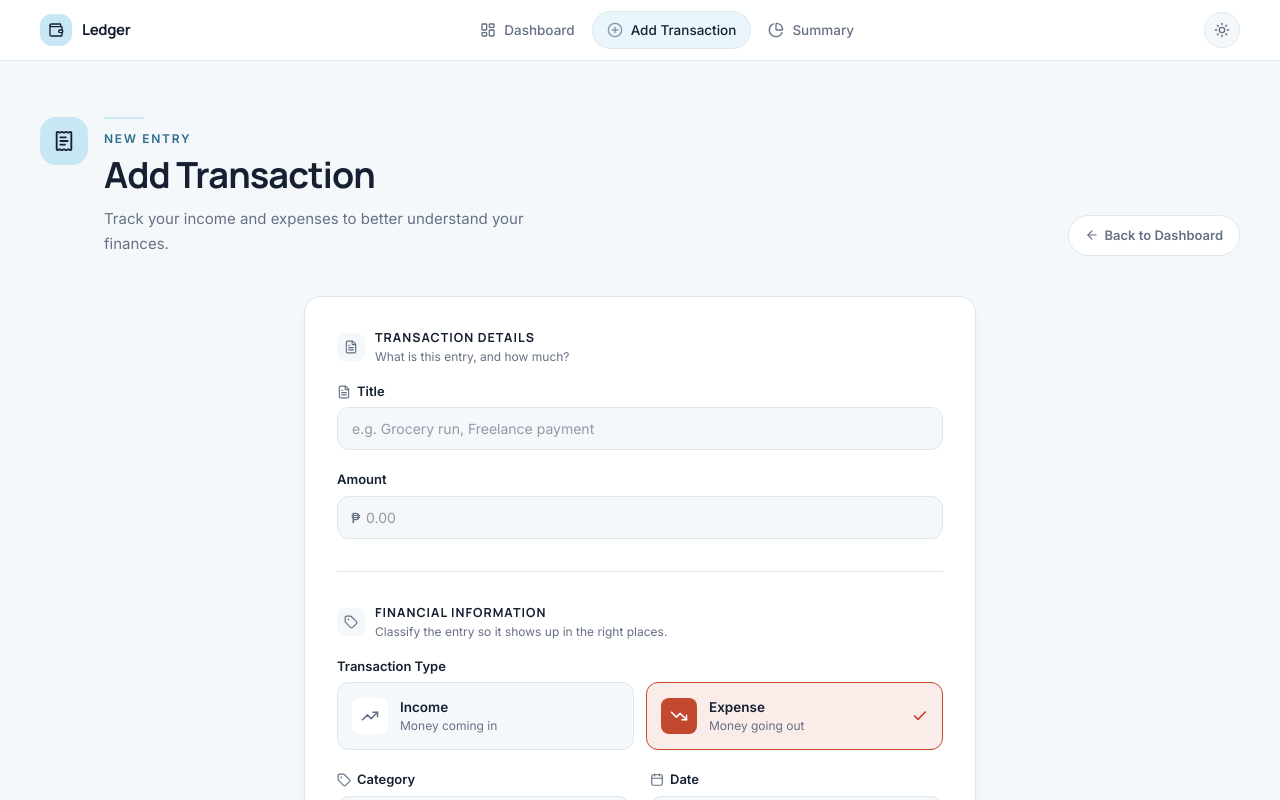
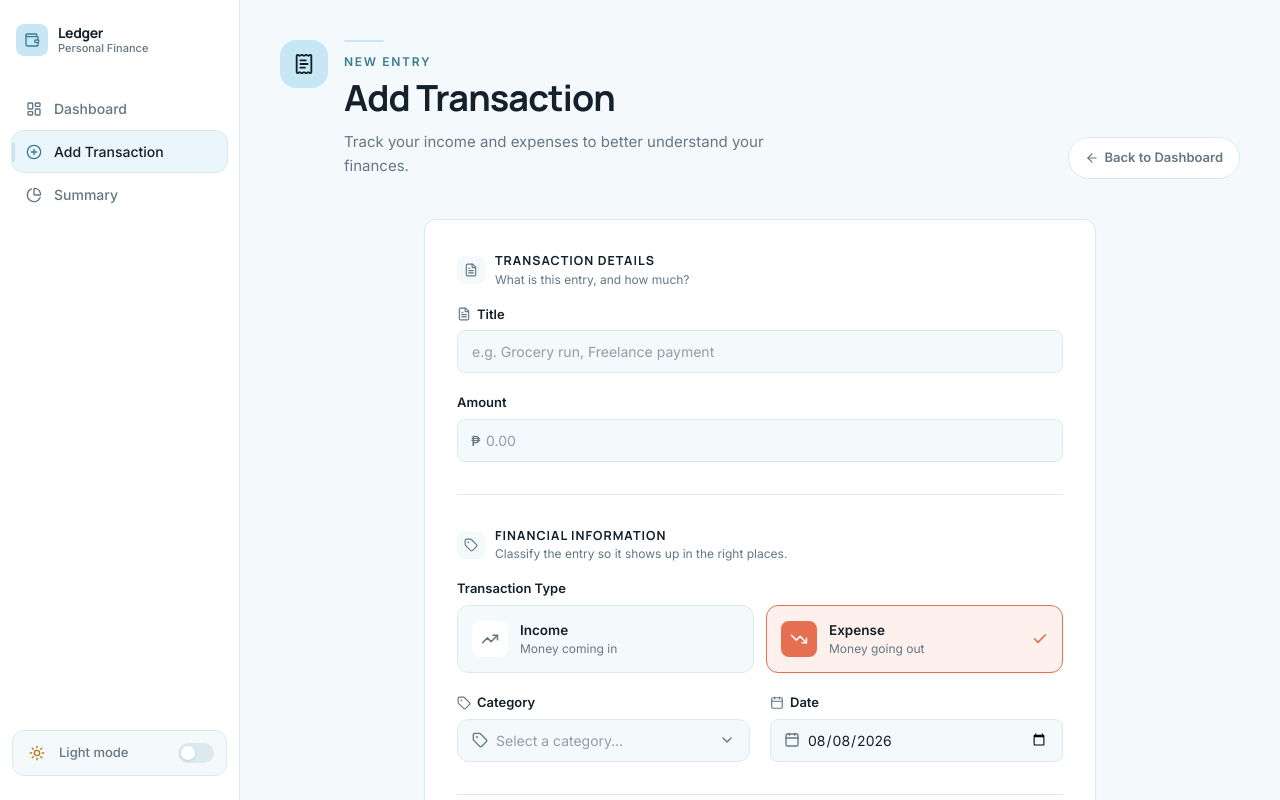
Before and after one commit to YuanG14/midterm-project-webdvt, a React (Vite) app: page /add in a window 1280 px wide. Shown: the top 800 px of the page. Built offline with nearby package versions, Linux system fonts and the light colour scheme.

Commit message:
feat: replace Navbar with Sidebar and adjust layout for improved navigation experience

```diff
--- a/src/components/Layout.jsx
+++ b/src/components/Layout.jsx
@@ -1,6 +1,6 @@
 import { AnimatePresence } from "framer-motion";
 import { Outlet, useLocation } from "react-router-dom";
-import Navbar from "./Navbar";
+import Sidebar from "./Sidebar";
 import PageTransition from "./PageTransition";
 
 function Layout() {
@@ -8,13 +8,15 @@ function Layout() {
 
   return (
     <div className="min-h-screen bg-[var(--color-canvas)]">
-      <Navbar />
-      <main className="page-shell py-10 sm:py-14">
-        <AnimatePresence mode="wait">
-          <PageTransition key={location.pathname}>
-            <Outlet />
-          </PageTransition>
-        </AnimatePresence>
+      <Sidebar />
+      <main className="lg:pl-60">
+        <div className="page-shell py-8 sm:py-10">
+          <AnimatePresence mode="wait">
+            <PageTransition key={location.pathname}>
+              <Outlet />
+            </PageTransition>
+          </AnimatePresence>
+        </div>
       </main>
     </div>
   );
--- a/src/components/PageHeader.jsx
+++ b/src/components/PageHeader.jsx
@@ -1,11 +1,9 @@
-import GradientMesh from "./GradientMesh";
-
 function PageHeader({ eyebrow, title, description, action }) {
   return (
-    <div className="relative mb-10">
-      <GradientMesh />
+    <div className="relative mb-8">
       <div className="flex flex-col gap-5 sm:flex-row sm:items-end sm:justify-between">
         <div>
+          <span className="accent-rule mb-3" aria-hidden="true" />
           <p className="mb-2 text-xs font-semibold uppercase tracking-[0.14em] text-[var(--color-primary-dark)]">
             {eyebrow}
           </p>
--- a/src/components/Sidebar.jsx
+++ b/src/components/Sidebar.jsx
@@ -13,11 +13,11 @@ const links = [
 function BrandMark() {
   return (
     <div className="flex items-center gap-2.5 px-1">
-      <div className="flex h-9 w-9 shrink-0 items-center justify-center rounded-lg bg-gradient-to-br from-[var(--color-primary)] to-[var(--color-accent)] shadow-[var(--shadow-xs)]">
-        <Wallet className="h-4.5 w-4.5 text-white" strokeWidth={2} />
+      <div className="flex h-8 w-8 shrink-0 items-center justify-center rounded-[var(--radius-control)] bg-[var(--color-primary)]">
+        <Wallet className="h-4 w-4 text-[var(--color-primary-dark)]" strokeWidth={2} />
       </div>
       <div className="min-w-0 leading-tight">
-        <p className="font-display truncate text-[15px] font-bold tracking-tight text-[var(--color-ink)]">
+        <p className="font-display truncate text-[14px] font-bold tracking-tight text-[var(--color-ink)]">
           Ledger
         </p>
         <p className="truncate text-[11px] font-medium text-[var(--color-ink-soft)]">
@@ -30,9 +30,9 @@ function BrandMark() {
 
 function NavList({ onNavigate }) {
   return (
-    <nav className="flex flex-col gap-1">
+    <nav className="flex flex-col gap-0.5">
       {links.map((link) => (
-        <NavItem key={link.to} {...link} onClick={onNavigate} />
+        <NavItem key={link.to} {...link} onClick={onNavigate} variant="block" />
       ))}
     </nav>
   );
@@ -61,7 +61,7 @@ function Sidebar() {
   return (
     <>
       {/* Desktop / tablet-landscape: persistent sidebar */}
-      <aside className="fixed inset-y-0 left-0 z-20 hidden w-64 shrink-0 flex-col border-r border-[var(--color-border-soft)] bg-[var(--color-surface)] px-4 py-6 lg:flex">
+      <aside className="fixed inset-y-0 left-0 z-20 hidden w-60 shrink-0 flex-col border-r border-[var(--color-border-soft)] bg-[var(--color-surface)] px-3 py-6 lg:flex">
         <BrandMark />
 
         <div className="mt-8 flex-1">
@@ -74,7 +74,7 @@ function Sidebar() {
       </aside>
 
       {/* Mobile / tablet-portrait: slim top bar */}
-      <header className="sticky top-0 z-20 flex items-center justify-between border-b border-[var(--color-border-soft)] bg-[var(--color-surface)]/80 px-5 py-3.5 backdrop-blur-md lg:hidden">
+      <header className="sticky top-0 z-20 flex items-center justify-between border-b border-[var(--color-border-soft)] bg-[var(--color-surface)] px-5 py-3.5 lg:hidden">
         <BrandMark />
 
         <div className="flex items-center gap-2">
@@ -94,7 +94,7 @@ function Sidebar() {
       {/* Mobile drawer + backdrop */}
       <div
         aria-hidden={!open}
-        className={`fixed inset-0 z-30 bg-black/40 backdrop-blur-[1px] transition-opacity duration-300 ease-[var(--ease-premium)] lg:hidden ${
+        className={`fixed inset-0 z-30 bg-black/35 transition-opacity duration-300 ease-[var(--ease-premium)] lg:hidden ${
           open ? "pointer-events-auto opacity-100" : "pointer-events-none opacity-0"
         }`}
         onClick={() => setOpen(false)}
--- a/src/index.css
+++ b/src/index.css
@@ -6,11 +6,11 @@
   --font-sans: "Inter", ui-sans-serif, system-ui, sans-serif;
   --font-mono: "IBM Plex Mono", ui-monospace, monospace;
 
-  --color-canvas: #f5f8fb;
+  --color-canvas: #f4f9fc;
   --color-surface: #ffffff;
-  --color-border-soft: #dce8ee;
-  --color-ink: #172033;
-  --color-ink-soft: #667085;
+  --color-border-soft: #dceaf0;
+  --color-ink: #14212b;
+  --color-ink-soft: #647783;
 
   /*
     Brand identity: Pastel Ice Blue. --color-primary is the signature fill
@@ -19,19 +19,32 @@
     of it, never white, since the pastel is too light for white text/icons
     to read against. --color-primary-dark is a deeper step of the same
     hue, used where the color needs to work as small TEXT/ICON tint on a
-    light surface instead (eyebrows, wash icons) — it's independently
-    contrast-checked against white/canvas rather than just a darker
-    percentage of --color-primary.
+    light surface instead (eyebrows, wash icons, active nav icon) — it's
+    independently contrast-checked against white/canvas rather than just
+    a darker percentage of --color-primary.
   */
   --color-primary: #c7e7f5;
-  --color-primary-dark: #2f6e8c;
+  --color-primary-dark: #397c96;
+
+  /* A stronger step of the ice-blue accent, for interactive states that
+     need more contrast than the pastel fill but shouldn't jump all the
+     way to --color-primary-dark (e.g. hovered/pressed selection). */
+  --color-primary-strong: #9dd3e8;
+
+  /* Dedicated "active nav / selected row" surface tint — a flat value
+     rather than a color-mix of the primary, so selection states hit the
+     exact spec tone regardless of what --color-surface happens to be. */
+  --color-ice-surface: #eaf6fb;
 
   /* Deep-navy "foundation" tone — the neutral counterweight to the ice-blue
      accent (SummaryHeader icon, average/neutral insight tone, moon icon),
      distinct from both --color-ink (body text) and --color-primary. */
   --color-accent: #1f2e42;
 
-  --color-danger: #c2482f;
+  /* Expense and "error/danger" share one coral so the two never drift —
+     a failed validation reads with the same semantic weight as money
+     going out. */
+  --color-danger: #e76f51;
   --color-warning: #b4790e;
 
   /*
@@ -41,8 +54,8 @@
     alias so existing "positive outcome" usages (toasts, insight tone,
     balance figures) automatically stay green too.
   */
-  --color-income: #0f9d74;
-  --color-income-dark: #0b7f5e;
+  --color-income: #4dbf7a;
+  --color-income-dark: #2f9760;
 
   /*
     Design system (Phase 1). Tokens layered on top of the base palette
@@ -65,7 +78,9 @@
   --color-surface-sunken: #eaf2f6;
   --color-surface-hover: #e3eef3;
   --color-border-strong: #c3d6de;
-  --color-ink-faint: #98a2b3;
+  /* Muted text: the third, faintest step below --color-ink (primary) and
+     --color-ink-soft (secondary) — timestamps, placeholder-like metadata. */
+  --color-ink-faint: #8a9aa3;
 
   /* Semantic aliases so components can express *intent* (success/error)
      rather than a literal color. Success resolves to the income green
@@ -81,9 +96,9 @@
      already in use (inputs ≈ 12px, cards ≈ 16px, buttons/badges = pill),
      just given semantic names instead of repeating rounded-xl / rounded-2xl
      / rounded-full ad hoc in every component. */
-  --radius-control: 0.75rem;
-  --radius-card: 1rem;
-  --radius-card-lg: 1.25rem;
+  --radius-control: 0.5rem;
+  --radius-card: 0.75rem;
+  --radius-card-lg: 1rem;
   --radius-pill: 999px;
 
   /* Easing library. --ease-premium (unchanged) remains the default for
@@ -118,12 +133,12 @@
   a plain shadow-sm/shadow-md utility can't be re-themed per html.dark.
 */
 :root {
-  --shadow-xs: 0 1px 2px rgba(16, 21, 28, 0.04);
-  --shadow-card: 0 1px 2px rgba(16, 21, 28, 0.04), 0 8px 24px -12px rgba(16, 21, 28, 0.08);
-  --shadow-card-hover: 0 1px 2px rgba(16, 21, 28, 0.06), 0 16px 32px -14px rgba(16, 21, 28, 0.16);
-  --shadow-raised: 0 8px 20px -10px rgba(16, 21, 28, 0.18);
-  --shadow-float: 0 8px 24px -6px rgba(16, 21, 28, 0.25);
-  --shadow-inset: inset 0 1px 2px rgba(16, 21, 28, 0.06);
+  --shadow-xs: 0 1px 2px rgba(20, 33, 43, 0.04);
+  --shadow-card: 0 1px 2px rgba(20, 33, 43, 0.03), 0 4px 12px -8px rgba(20, 33, 43, 0.06);
+  --shadow-card-hover: 0 1px 2px rgba(20, 33, 43, 0.04), 0 8px 20px -10px rgba(20, 33, 43, 0.1);
+  --shadow-raised: 0 6px 16px -8px rgba(20, 33, 43, 0.14);
+  --shadow-float: 0 8px 24px -6px rgba(20, 33, 43, 0.2);
+  --shadow-inset: inset 0 1px 2px rgba(20, 33, 43, 0.05);
 }
 
 html {
@@ -716,15 +731,15 @@ textarea:focus-visible {
      color stays confined to interactive/selection states (nav, selected
      controls, focus, small icon tints) instead of spreading ad hoc. */
   .ice-surface {
-    background-color: color-mix(in srgb, var(--color-ice-accent) 38%, var(--color-surface));
+    background-color: var(--color-ice-surface);
   }
 
   .ice-surface-soft {
-    background-color: color-mix(in srgb, var(--color-ice-accent) 22%, transparent);
+    background-color: color-mix(in srgb, var(--color-ice-surface) 65%, transparent);
   }
 
   .ice-icon {
-    color: color-mix(in srgb, var(--color-ice-accent) 60%, var(--color-ink));
+    color: var(--color-primary-dark);
   }
 
   .ice-border {
```
